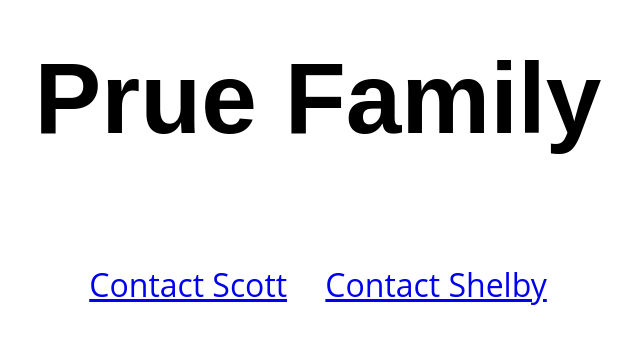
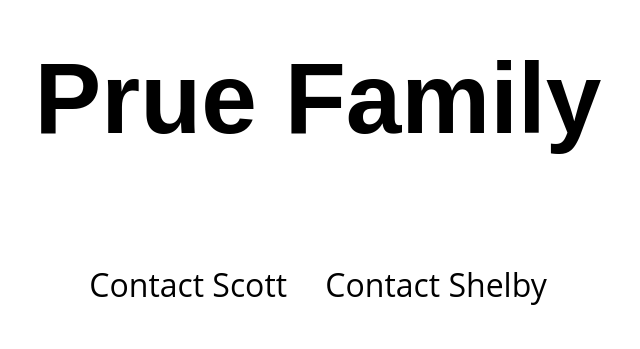
Before and after one commit to shelmorgan/prue-family, a plain HTML site: page index.html in a window 1280 px wide. Shown: the part 164-513 px from the top of the page, without its empty margins (322-962 px from the left). Drawn offline with Linux system fonts and the light colour scheme.

Commit message:
Update index.html
added styling to links

```diff
--- a/index.html
+++ b/index.html
@@ -31,6 +31,15 @@ body {
   font-family: "Open Sans", sans-serif;
   display: inline;
 }
+
+  a:link {
+    text-decoration: none;
+    color: black;
+  }
+
+  a:hover {
+    text-decoration: underline;
+  }
 </style>
 </head>
   <body>
```
